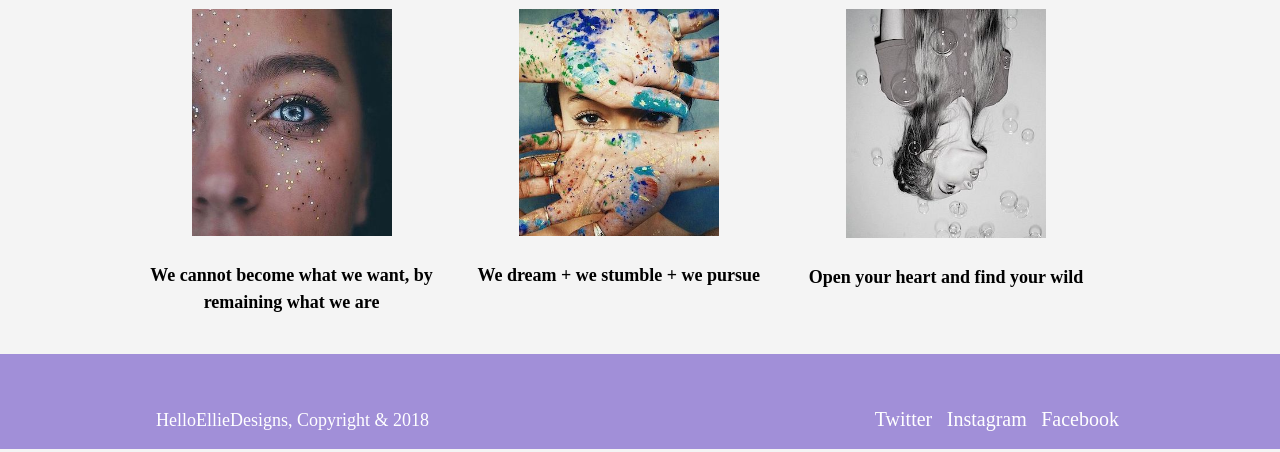
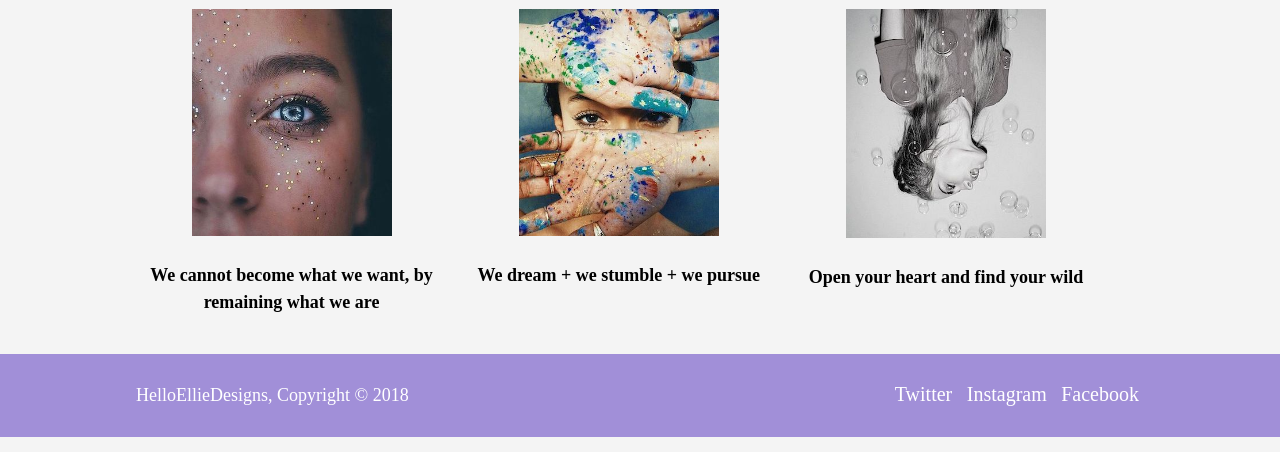
Before and after one commit to Geekcestchicx/playground, a plain HTML site: page index.html in a window 1280 px wide. Shown: the part 689-1141 px from the top of the page. Drawn offline with Linux system fonts and the light colour scheme.

Commit message:
4th commit

```diff
--- a/css/stylesheet.css
+++ b/css/stylesheet.css
@@ -6,6 +6,7 @@ body {
 }
 
 /* Global */
+
 .container {
   width: 80%;
   margin: auto;
@@ -148,7 +149,7 @@ header a:hover {
 
 footer {
   margin-top: 10px;
-  padding: 20px;
+  padding: 10px;
   color: #ffffff;
   background-color: #a18fd8;
 }
@@ -173,11 +174,6 @@ footer p {
   float: left;
 }
 
-.band {
-  height: 25px;
-  padding: 15px;
-}
-
 footer a:hover {
   color: #cccccc;
   font-weight: bold;
--- a/index.html
+++ b/index.html
@@ -51,8 +51,7 @@
         </div>
     </section>
 
-    <Section id="boxes">
-        <div class="container">
+    <Section id="boxes" class="container">
             <div class=box>
                 <h2>Imagine</h2>
                 <img src="img/pic22.jpg" alt="Imagine img" class="Imagine-img">
@@ -70,20 +69,16 @@
                 <img src="img/pic33.jpg" alt="Inspire img" class="Inspire-img">
                 <p>Open your heart and find your wild</p>
             </div>
-        </div>
-
     </Section>
 
     <footer>
-        <section class="band">
-            <div class="container">
-                <p>HelloEllieDesigns, Copyright &amp; 2018</p>
+        <section class="container">
+                <p>HelloEllieDesigns, Copyright &#169; 2018</p>
                 <ul>
                     <li><a href="www.twitter.com/SoThisGirlSaid" target="_blank">Twitter</a></li>
                     <li><a href="www.instagram.com/coconutxrivers/" target="_blank">Instagram</a></li>
                     <li><a href="www.facebook.com/ebcornish/" target="_blank">Facebook</a></li>
                 </ul>
-            </div>
         </section>
     </footer>
 
```
Also changed, not shown: Untitled-1.html (added).
